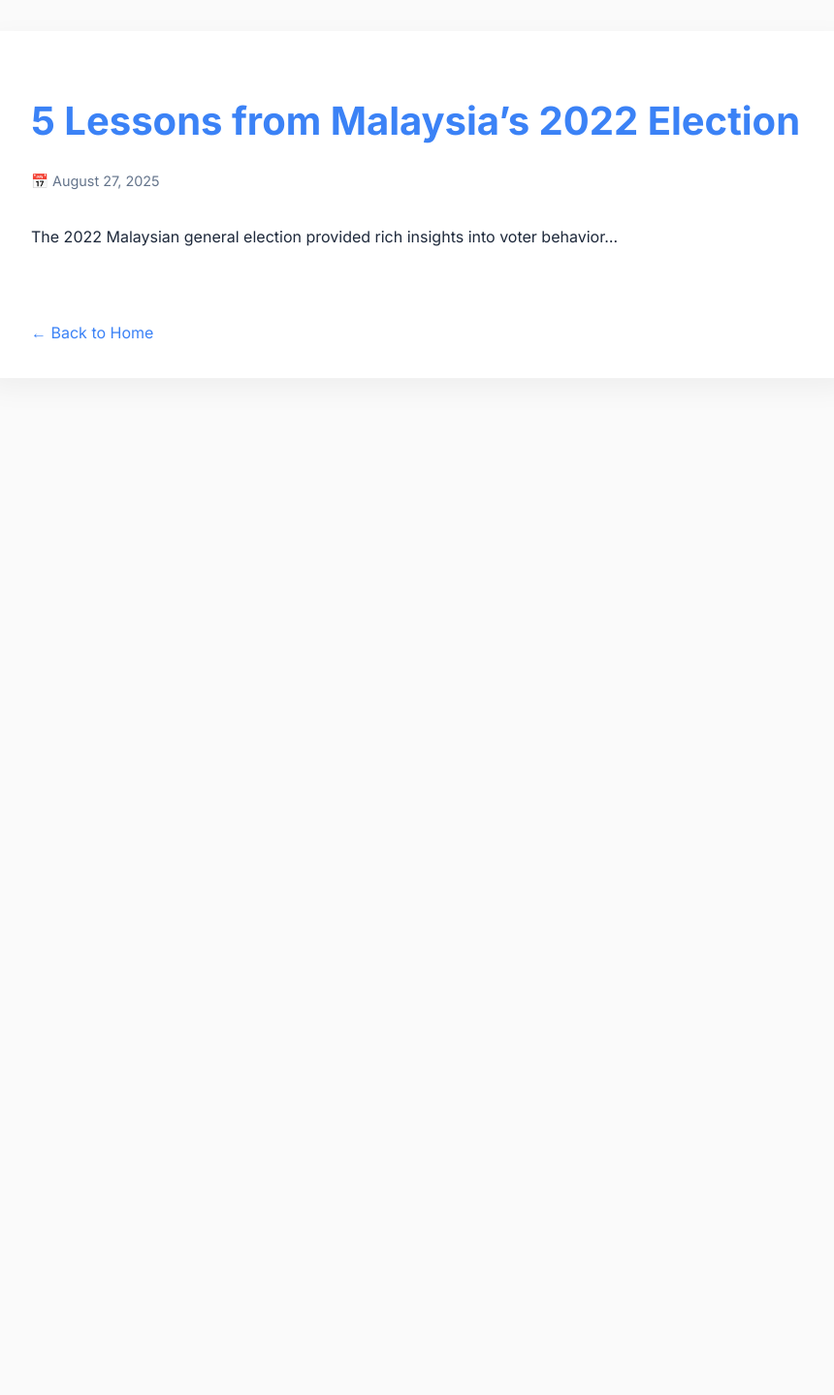
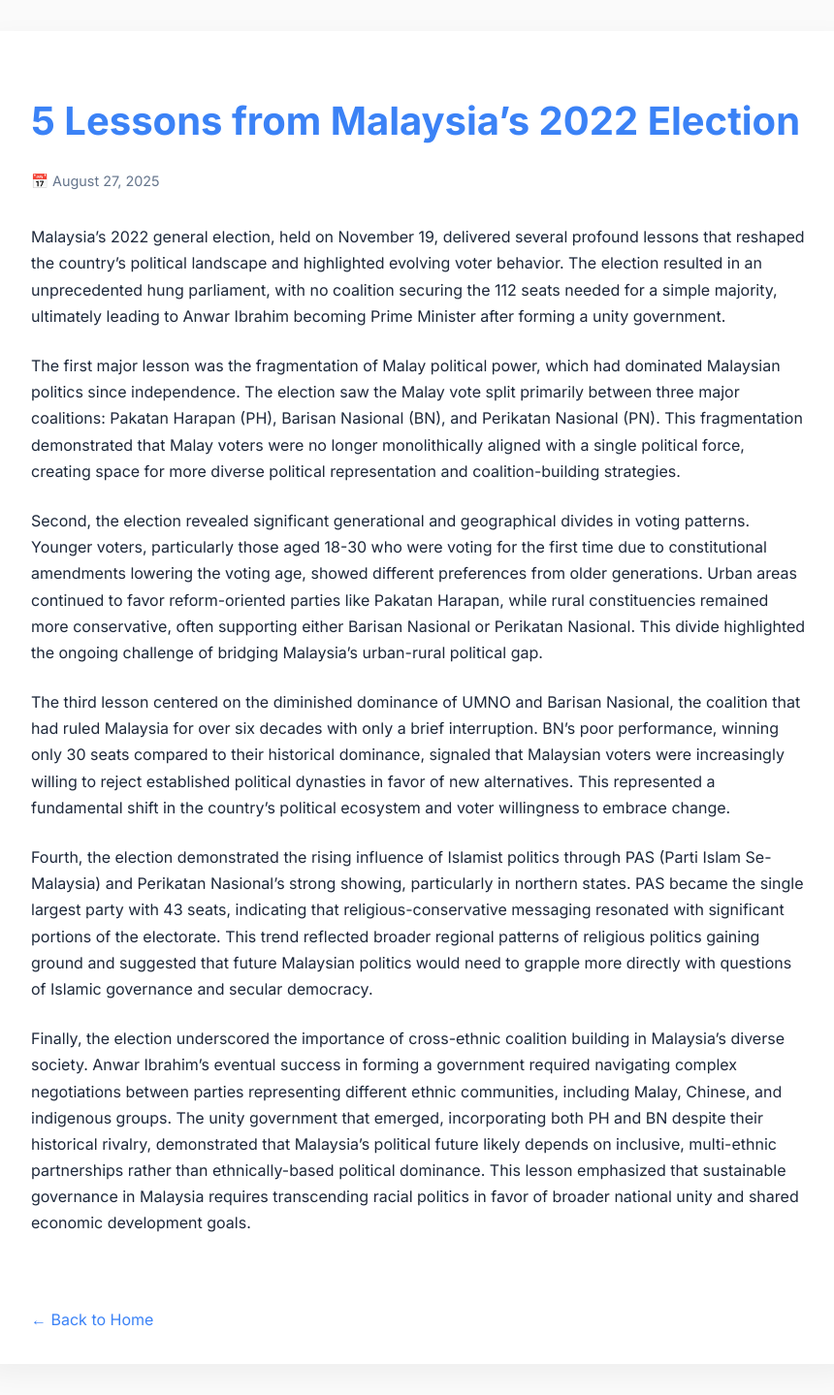
Before and after one commit to Mandat-Analytic/mandat-analytic.github.io, a Jekyll site: the page built from _posts/2025-08-27-malaysia-election-lessons.md, in a window 1280 px wide. Shown: the whole page at 97% size, without its empty margins (208-1068 px from the left). Built offline with Jekyll 4.4.1, drawn with Linux system fonts in a browser that asks for light colours; before the commit the page ends 900 px from its top, so only the background shows below that.

Commit message:
Update 2025-08-27-malaysia-election-lessons.md

```diff
--- a/_posts/2025-08-27-malaysia-election-lessons.md
+++ b/_posts/2025-08-27-malaysia-election-lessons.md
@@ -4,7 +4,14 @@
 date:   2025-08-27 08:00:00 +0800
 categories: politics insights
 ---
+Malaysia's 2022 general election, held on November 19, delivered several profound lessons that reshaped the country's political landscape and highlighted evolving voter behavior. The election resulted in an unprecedented hung parliament, with no coalition securing the 112 seats needed for a simple majority, ultimately leading to Anwar Ibrahim becoming Prime Minister after forming a unity government.
 
-The 2022 Malaysian general election provided rich insights into voter behavior...
+The first major lesson was the fragmentation of Malay political power, which had dominated Malaysian politics since independence. The election saw the Malay vote split primarily between three major coalitions: Pakatan Harapan (PH), Barisan Nasional (BN), and Perikatan Nasional (PN). This fragmentation demonstrated that Malay voters were no longer monolithically aligned with a single political force, creating space for more diverse political representation and coalition-building strategies.
 
-<!-- Your full article here -->
+Second, the election revealed significant generational and geographical divides in voting patterns. Younger voters, particularly those aged 18-30 who were voting for the first time due to constitutional amendments lowering the voting age, showed different preferences from older generations. Urban areas continued to favor reform-oriented parties like Pakatan Harapan, while rural constituencies remained more conservative, often supporting either Barisan Nasional or Perikatan Nasional. This divide highlighted the ongoing challenge of bridging Malaysia's urban-rural political gap.
+
+The third lesson centered on the diminished dominance of UMNO and Barisan Nasional, the coalition that had ruled Malaysia for over six decades with only a brief interruption. BN's poor performance, winning only 30 seats compared to their historical dominance, signaled that Malaysian voters were increasingly willing to reject established political dynasties in favor of new alternatives. This represented a fundamental shift in the country's political ecosystem and voter willingness to embrace change.
+
+Fourth, the election demonstrated the rising influence of Islamist politics through PAS (Parti Islam Se-Malaysia) and Perikatan Nasional's strong showing, particularly in northern states. PAS became the single largest party with 43 seats, indicating that religious-conservative messaging resonated with significant portions of the electorate. This trend reflected broader regional patterns of religious politics gaining ground and suggested that future Malaysian politics would need to grapple more directly with questions of Islamic governance and secular democracy.
+
+Finally, the election underscored the importance of cross-ethnic coalition building in Malaysia's diverse society. Anwar Ibrahim's eventual success in forming a government required navigating complex negotiations between parties representing different ethnic communities, including Malay, Chinese, and indigenous groups. The unity government that emerged, incorporating both PH and BN despite their historical rivalry, demonstrated that Malaysia's political future likely depends on inclusive, multi-ethnic partnerships rather than ethnically-based political dominance. This lesson emphasized that sustainable governance in Malaysia requires transcending racial politics in favor of broader national unity and shared economic development goals.
```
